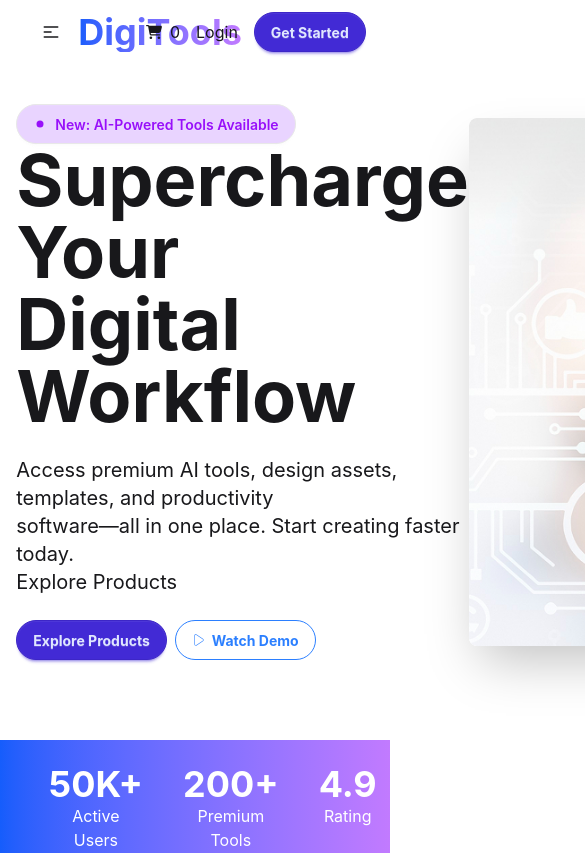
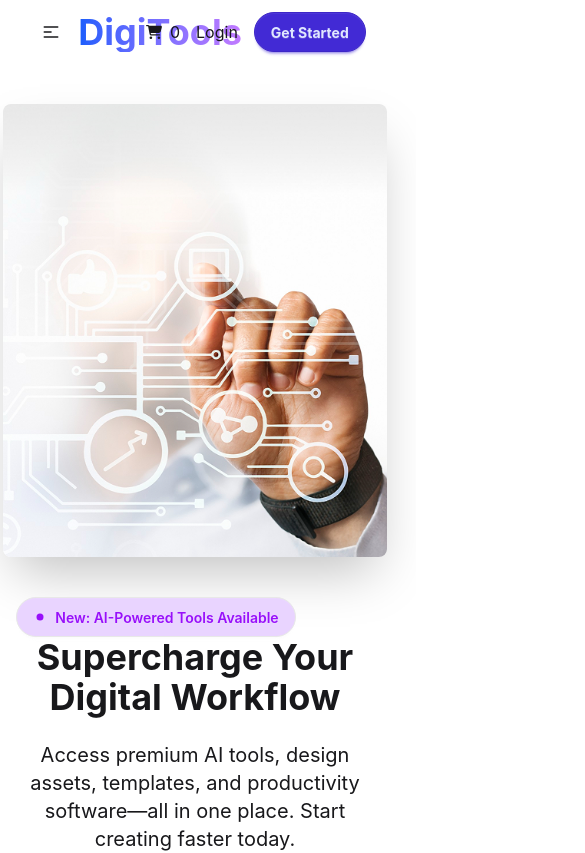
Before and after one commit to raklinchakma021-pixel/latestassign6, a React (Vite) app: page / in a window 390 px wide. Shown: the top 853 px of the page, 585 px wide, since content can reach past the window. Built offline with nearby package versions, Linux system fonts and the light colour scheme.

Commit message:
second responsive

```diff
--- a/package.json
+++ b/package.json
@@ -7,7 +7,9 @@
     "dev": "vite",
     "build": "vite build",
     "lint": "eslint .",
-    "preview": "vite preview"
+    "preview": "vite preview",
+    "predeploy": "npm run build",
+    "deploy": "gh-pages -d dist"
   },
   "dependencies": {
     "@tailwindcss/vite": "^4.2.2",
@@ -25,6 +27,7 @@
     "eslint": "^9.39.4",
     "eslint-plugin-react-hooks": "^7.0.1",
     "eslint-plugin-react-refresh": "^0.5.2",
+    "gh-pages": "^6.3.0",
     "globals": "^17.4.0",
     "vite": "^8.0.1"
   },
--- a/src/App.jsx
+++ b/src/App.jsx
@@ -43,7 +43,7 @@ function App() {
 
             {
                !showCart && (
-                    <div className="grid grid-cols-3 gap-6 mt-10 w-11/12 mx-auto">
+                    <div className="grid grid-cols-1 md:grid-cols-3 gap-6 mt-10 w-11/12 mx-auto">
                        {ProductsData.map(product => (
                         <ProductCard key={product.id} product={product} add={add} />
                        ))}
--- a/src/components/Banner.jsx
+++ b/src/components/Banner.jsx
@@ -6,7 +6,7 @@ const Banner = () => {
     return (
 
 <div className=" ">
-  <div className="mt-10 mb-20 flex justify-between items-center">
+  <div className="mt-10 mb-20 flex justify-between items-center flex-col-reverse md:flex-row">
 
     <div className=''>
         <button className='btn gap-2 bg-purple-200 text-purple-600 rounded-full ' >
@@ -14,8 +14,8 @@ const Banner = () => {
         <span className=''>New: AI-Powered Tools Available</span>
 
         </button>
-      <h1 className="text-7xl font-bold leading-18">Supercharge Your <br /> Digital Workflow</h1>
-      <p className="py-6 text-xl">
+      <h1 className="text-4xl md:text-7xl text-center md:text-left font-bold  leading-10 md:leading-18">Supercharge Your <br /> Digital Workflow</h1>
+      <p className="py-6 text-xl text-center">
     Access premium AI tools, design assets, templates, and productivity <br />
 software—all in one place. Start creating faster today. <br />
 
@@ -25,7 +25,7 @@ Explore Products
       </p>
 
 
-<div className=' flex gap-2 '>
+<div className=' flex gap-2 justify-center'>
       <button className="btn btn-primary rounded-full font-bold">Explore Products</button>
       <button className="btn btn-outline rounded-full font-bold text-blue-500 outline-blue-500 "><CiPlay1/>Watch Demo</button>
 
@@ -34,7 +34,7 @@ Explore Products
 
      <img
       src={BannerImage}
-      className=" max-w-md rounded-lg shadow-2xl"
+      className="  max-w-sm md:max-w-md rounded-lg shadow-2xl mb-10"
     />
   </div>
 </div>
--- a/src/components/Footer.jsx
+++ b/src/components/Footer.jsx
@@ -6,7 +6,7 @@ const Footer = () => {
         <>
      <div className='bg-black'>
          <div className='bg-black text-white leading-7 py-10'>
- <div className='grid grid-cols-12  w-11/12 mx-auto  gap-4'>
+ <div className='grid grid-cols-1 md:grid-cols-12  w-11/12 mx-auto  gap-4'>
             <div className='col-span-3'>
             <h2 className='font-bold text-4xl pb-6'>DigiTools</h2>
             <p>Premium digital tools for creators, professionals, and businesses. Work smarter with our suite of powerful tools.</p>
@@ -65,7 +65,7 @@ const Footer = () => {
                 <p>© 2026 Digitools. All rights reserved.</p>
             </div>
             <div>
-                <ul className='flex gap-2'>
+                <ul className='flex gap-2 flex-col md:flex-row'>
                     <li><a href="">Privacy Policy</a></li>
                     <li><a href="">Terms of Service</a></li>
                     <li><a href="">Cookies</a></li>
--- a/src/components/GetStarte.jsx
+++ b/src/components/GetStarte.jsx
@@ -11,7 +11,7 @@ const GetStarte = () => {
             <p>Start using premium digital tools in minutes, not hours.</p>
         </div>
 
-        <div className='flex justify-between w-11/12 mx-auto gap-6 my-10'>
+        <div className='grid grid-cols-1 md:grid-cols-3  w-11/12 mx-auto gap-6 my-10'>
            <div className="card bg-base-100 w-100 min-h-80 shadow-sm">
             <div className='flex justify-between my-2 mx-4'>
         <span></span>
--- a/vite.config.js
+++ b/vite.config.js
@@ -5,5 +5,6 @@ import tailwindcss from '@tailwindcss/vite'
 // https://vite.dev/config/
 export default defineConfig({
   plugins: [react(), tailwindcss()],
+  base: "/latestassign6/"
 
 })
```
Also changed, not shown: 1 other file (tests, documents, lock files or other folders).
